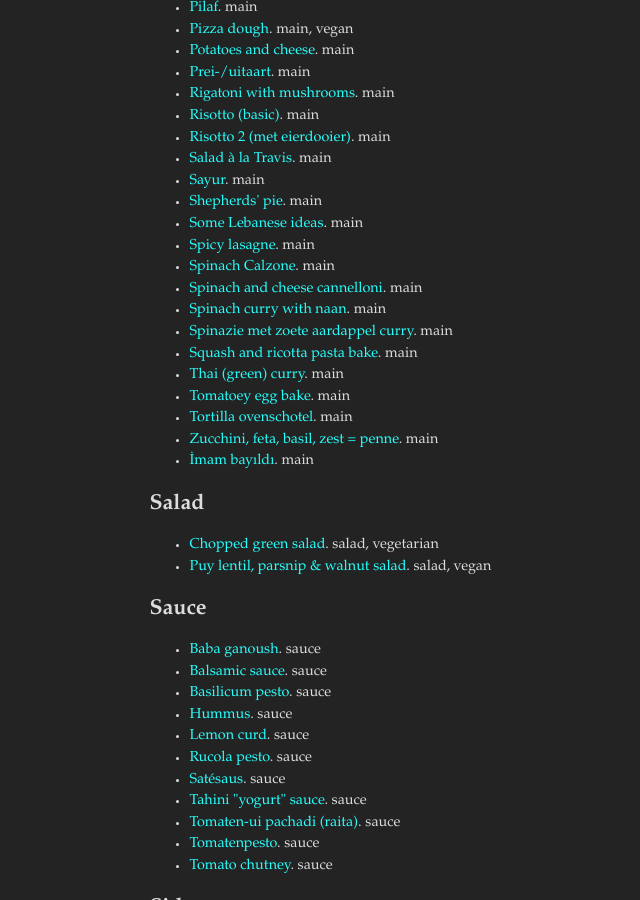
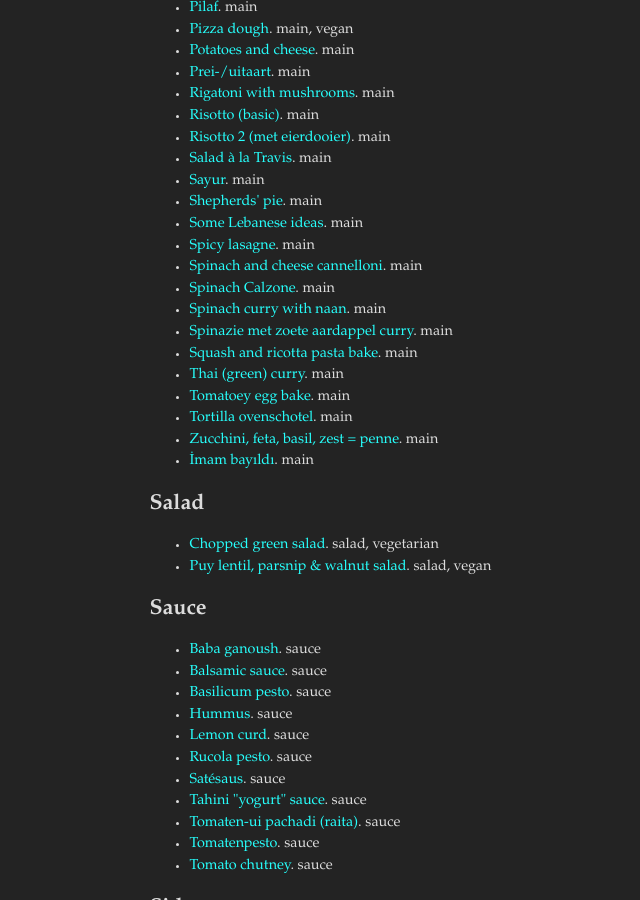
Before and after one commit to toothbrush/toothbrush.github.io, a Jekyll site: the page built from recipes.markdown, in a window 1280 px wide and 900 px high, scrolled down 2156 px. Shown: the whole window, without its empty margins (255-895 px from the left). Built offline with Jekyll 4.4.1, drawn with Linux system fonts in a browser that asks for light colours.

Commit message:
natural sort

```diff
--- a/recipes.markdown
+++ b/recipes.markdown
@@ -25,7 +25,7 @@ Categories: {{ cat_links | join: ", " }}
 
 ## {{ cat | capitalize }}
 
-{% assign cat_recipes = site.recipes | sort: "title" | where_exp: "recipe", "recipe.tags contains cat" %}
+{% assign cat_recipes = site.recipes | sort_natural: "title" | where_exp: "recipe", "recipe.tags contains cat" %}
 
 <ul>
 {% for recipe in cat_recipes %}
```
